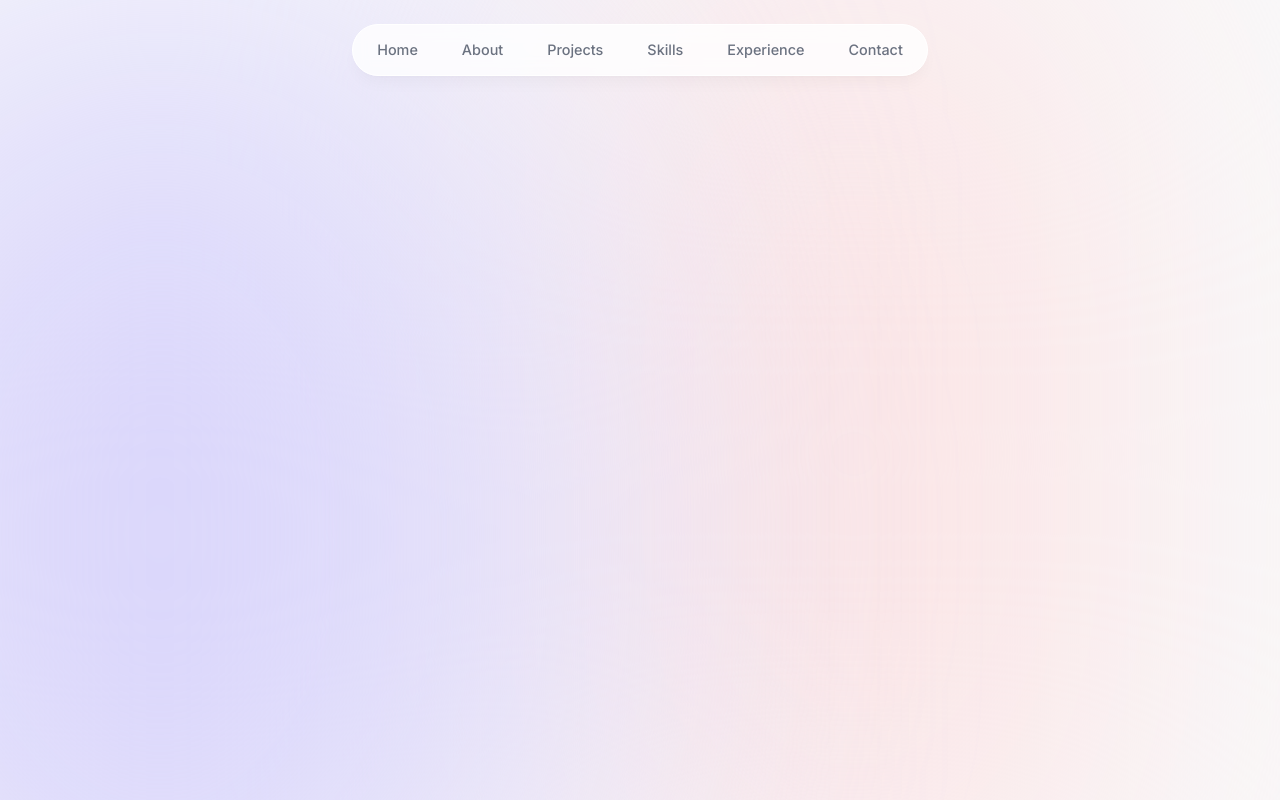
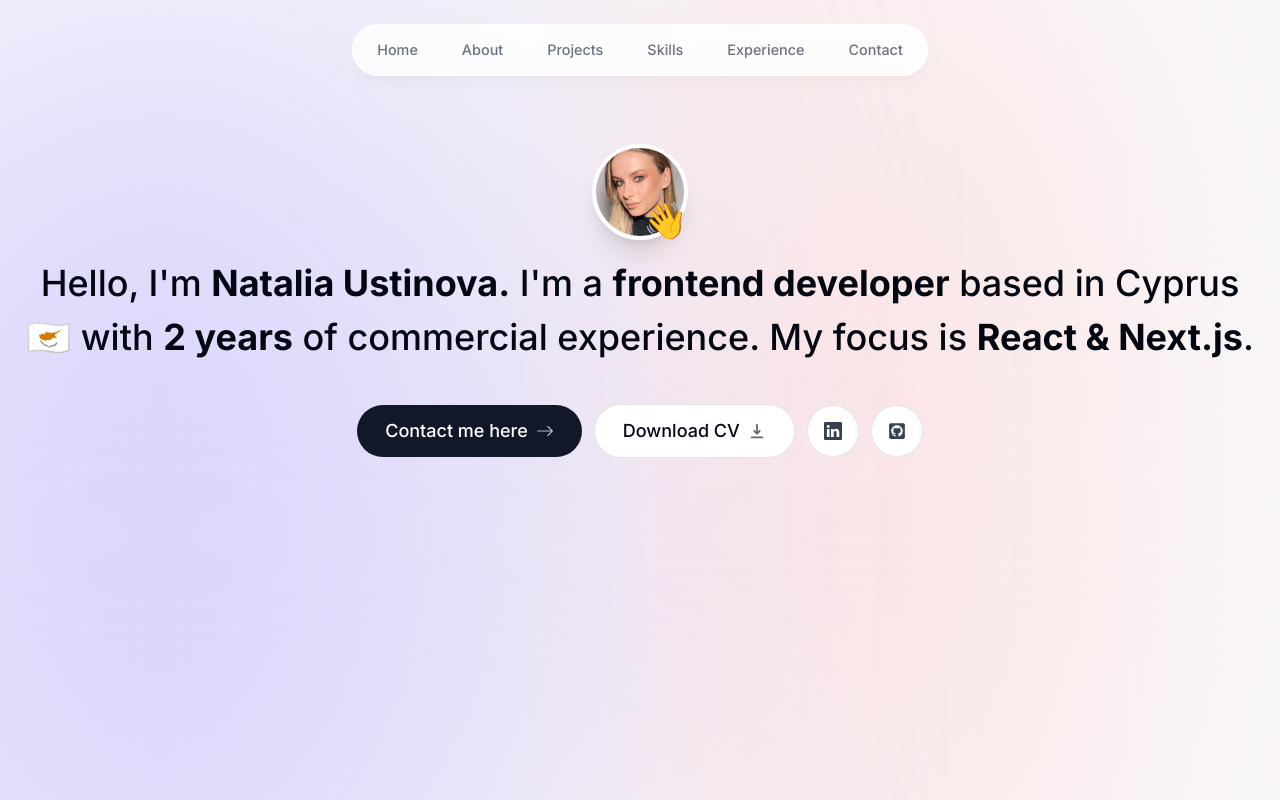
Before and after one commit to NataliUstinova/portfolio, a Next.js app: page / in a window 1280 px wide. Shown: the top 800 px of the page. Built offline with nearby package versions, Linux system fonts and the light colour scheme.

Commit message:
feat: intro section

```diff
--- a/app/layout.tsx
+++ b/app/layout.tsx
@@ -17,7 +17,9 @@ export default function RootLayout({
 }) {
   return (
     <html lang="en">
-      <body className={`${inter.className} bg-gray-50 text-gray-950 relative`}>
+      <body
+        className={`${inter.className} bg-gray-50 text-gray-950 relative pt-28 sm:pt-36`}
+      >
         <div
           className="bg-[#fbe2e3] -z-10 absolute top-[-6rem] right-[11rem] h-[31.25rem] w-[31.25rem]
       rounded-full blur-[10rem] sm:h-[68.75rem]"
--- a/app/page.tsx
+++ b/app/page.tsx
@@ -1,3 +1,9 @@
+import Intro from "@/components/intro";
+
 export default function Home() {
-  return <main className=""></main>;
+  return (
+    <main className="flex flex-col items-center">
+      <Intro />
+    </main>
+  );
 }
--- /dev/null
+++ b/components/intro.tsx
@@ -0,0 +1,116 @@
+"use client";
+import React from "react";
+import Image from "next/image";
+import { default as pic } from "@/public/about-me-pic.png";
+import { motion } from "framer-motion";
+import Link from "next/link";
+import { BsArrowRight, BsLinkedin } from "react-icons/bs";
+import { HiDownload } from "react-icons/hi";
+import { FaGithubSquare } from "react-icons/fa";
+const Intro = () => {
+  const calculateExperienceYears = () => {
+    const january2022: Date = new Date("2022-01-01");
+    const currentDate: Date = new Date();
+    // @ts-ignore
+    const timeDifference: number = currentDate - january2022;
+    const yearsDifference: number =
+      timeDifference / (1000 * 60 * 60 * 24 * 365.25);
+    return Math.ceil(yearsDifference);
+  };
+
+  const experienceYears = calculateExperienceYears();
+  return (
+    <section>
+      <div className="flex flex-col items-center justify-center">
+        <div className="relative">
+          <motion.div
+            initial={{ scale: 0, opacity: 0 }}
+            animate={{ scale: 1, opacity: 1 }}
+            transition={{ duration: 0.2, type: "tween" }}
+          >
+            <Image
+              src={pic}
+              width={192}
+              height={192}
+              quality="95"
+              priority={true}
+              className="rounded-full h-24 w-24 border-[0.25rem] border-white shadow-xl object-cover "
+              alt="Natalia Ustinova fronted developer"
+            />
+          </motion.div>
+
+          <motion.span
+            className="text-4xl absolute bottom-0 right-0"
+            initial={{ scale: 0, opacity: 0 }}
+            animate={{ scale: 1, opacity: 1 }}
+            transition={{
+              type: "spring",
+              stiffness: 125,
+              delay: 0.5,
+              duration: 0.7,
+            }}
+          >
+            👋
+          </motion.span>
+        </div>
+        <motion.h1
+          className="text-center mb-10 mt-4 px-4 text-2xl font-medium !leading-[1.5] sm:text-4xl"
+          initial={{ opacity: 0, y: 100 }}
+          animate={{ opacity: 1, y: 0 }}
+        >
+          Hello, I'm <span className="font-bold">Natalia Ustinova.</span> I'm a{" "}
+          <span className="font-bold">frontend developer</span> based in Cyprus
+          🇨🇾 with <span className="font-bold">{experienceYears} years</span> of
+          commercial experience. My focus is{" "}
+          <span className="font-bold">React & Next.js</span>.
+        </motion.h1>
+
+        <motion.div
+          className="flex flex-col sm:flex-row items-center justify-center gap-3 px-4 text-lg font-medium"
+          initial={{ opacity: 0, y: 100 }}
+          animate={{ opacity: 1, y: 0 }}
+          transition={{
+            delay: 0.1,
+          }}
+        >
+          <Link
+            href="#contact"
+            className="group bg-gray-900 text-white px-7 py-3 flex items-center gap-2 rounded-full outline-none focus:scale-110
+            hover:scale-110 hover:bg-gray-950 active:scale-105 transition-all duration-300 ease-in-out"
+          >
+            Contact me here
+            <BsArrowRight className="opacity-70 group-hover:translate-x-1 transition" />
+          </Link>
+
+          <a
+            className="group bg-white px-7 py-3 flex items-center gap-2 rounded-full outline-none focus:scale-110
+            hover:scale-110 border border-black/10 active:scale-105 transition-all duration-300 ease-in-out cursor-pointer"
+            href="/CV.pdf"
+            download
+          >
+            Download CV
+            <HiDownload className="opacity-60 group-hover:translate-y-1 transition" />
+          </a>
+          <a
+            className="group bg-white p-4 flex items-center gap-2 rounded-full outline-none focus:scale-[1.15] text-gray-700 hover:text-gray-950 active:text-gray-950
+            hover:scale-[1.15] border border-black/10 active:scale-[1.15] transition-all duration-300 ease-in-out cursor-pointer"
+            href="https://www.linkedin.com/in/natalia-ustinova-03ba6a92/"
+            target="_blank"
+          >
+            <BsLinkedin />
+          </a>
+          <a
+            className="group bg-white p-4 flex items-center gap-2 rounded-full outline-none focus:scale-[1.15] text-gray-700 hover:text-gray-950 active:text-gray-950
+            hover:scale-[1.15] border border-black/10 active:scale-[1.15] transition-all duration-300 ease-in-out cursor-pointer"
+            href="https://github.com/NataliUstinova"
+            target="_blank"
+          >
+            <FaGithubSquare />
+          </a>
+        </motion.div>
+      </div>
+    </section>
+  );
+};
+
+export default Intro;
```
Also changed, not shown: public/about-me-pic.png (added).
